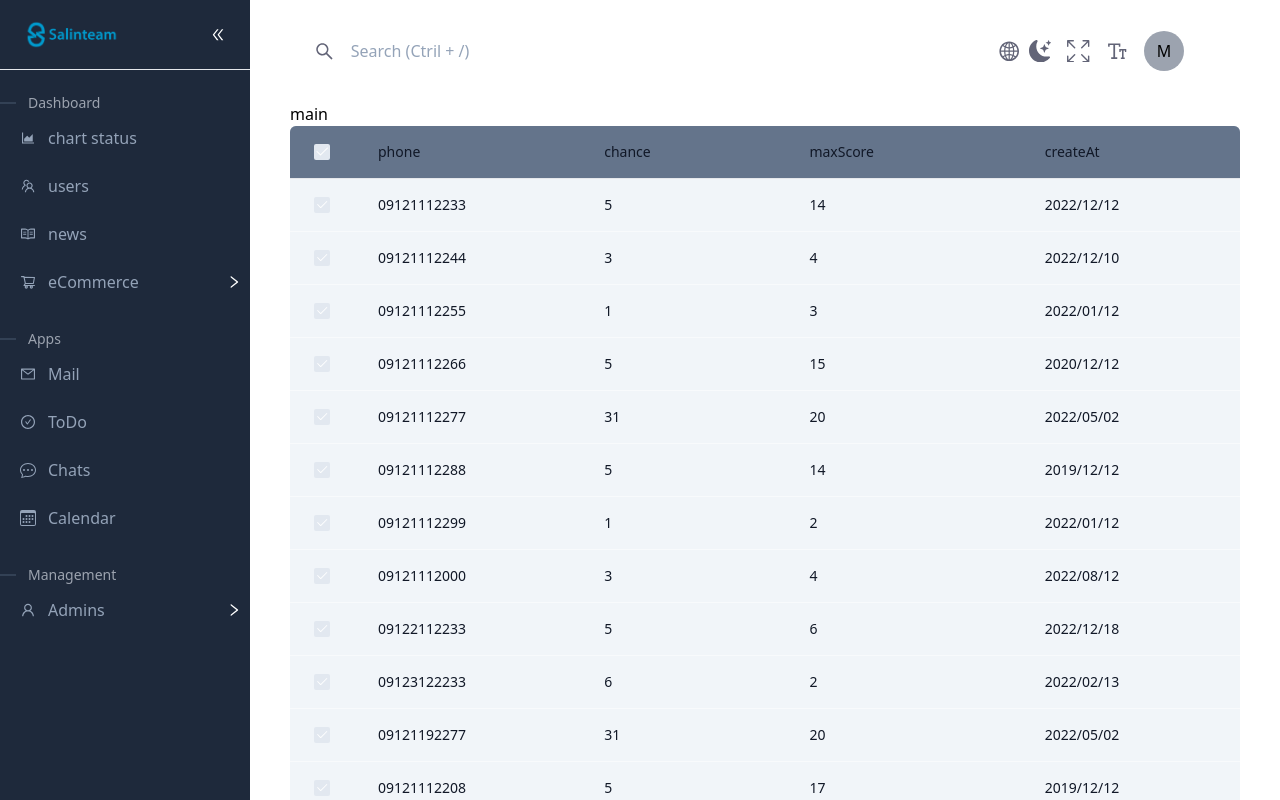
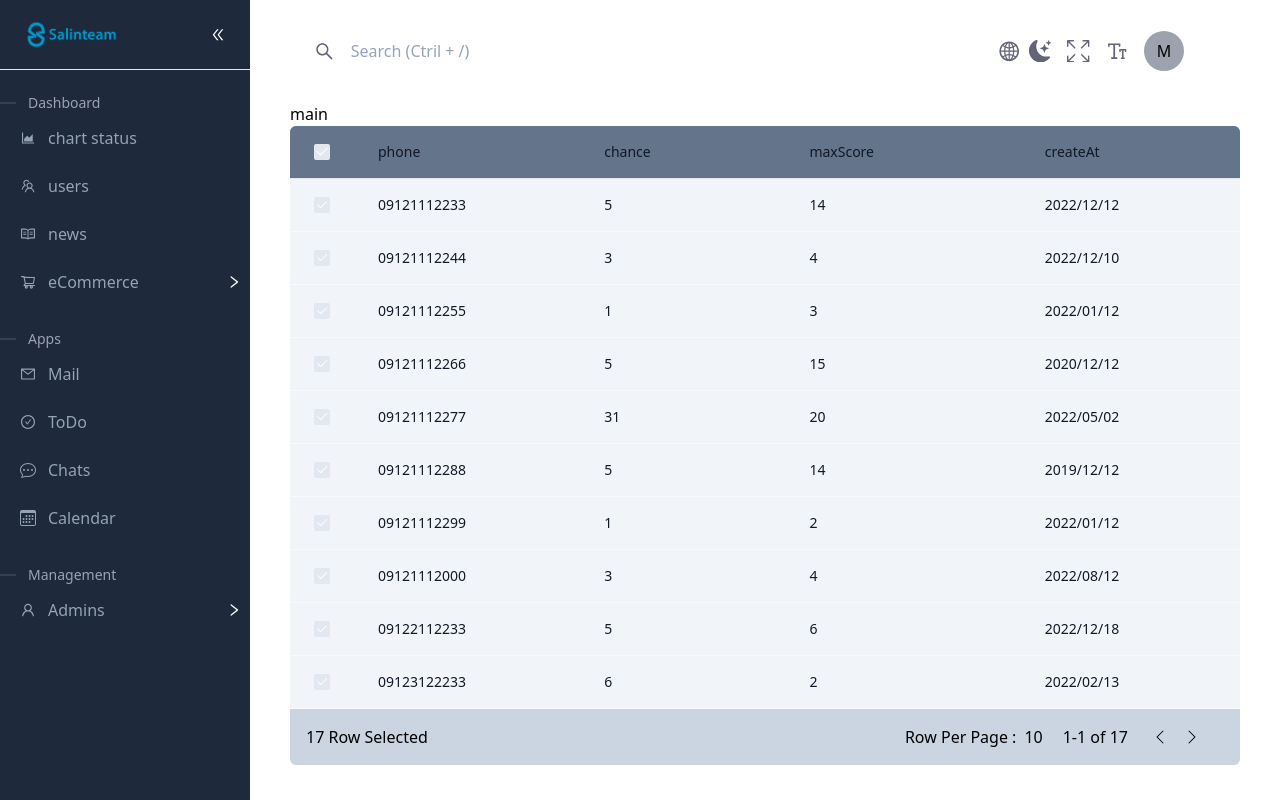
Before and after one commit to mahdi-rwx/admin-panel, a React (Create React App) app: page / in a window 1280 px wide. Both pictures are taken after a click on the element 322 px from the left and 152 px from the top of the page. Shown: the top 800 px of the page. Built offline with nearby package versions, Linux system fonts and the light colour scheme.

Commit message:
create usePagination and use in table component

```diff
--- a/src/components/table/Table.tsx
+++ b/src/components/table/Table.tsx
@@ -12,6 +12,7 @@ import {
   BsFillCaretUpFill,
   BsFillDiamondFill,
 } from "react-icons/bs";
+import usePagination from "../../hooks/usePagination";
 import Tbody from "./components/Tbody";
 import Tfooter from "./components/Tfooter";
 import Thead from "./components/Thead";
@@ -31,8 +32,22 @@ const Table: FC<Props> = ({
   setTableSelected,
 }) => {
   const [currentSort, setCurrentSort] = useState<ISort>("DEFAULT");
-  const [filtedData, setFiltedData] = useState([...data]);
   const [keySort, setKeySort] = useState("");
+
+  const {
+    filteredData,
+    setFilteredData,
+    currentPage,
+    nextPage,
+    pageNumbers,
+    pages,
+    paginate,
+    prevPage,
+    setSearching,
+    sliceData,
+    setShowItemsPage,
+    showItemsPage
+  } = usePagination(data);
 
   const sortUp = useCallback(
     (key: string) => {
@@ -42,9 +57,9 @@ const Table: FC<Props> = ({
           ? a[key].localeCompare(b[key])
           : a[key] - b[key]
       );
-      setFiltedData(sortData);
+      setFilteredData(sortData);
     },
-    [data]
+    [data, setFilteredData]
   );
 
   const sortDown = useCallback(
@@ -55,14 +70,14 @@ const Table: FC<Props> = ({
           ? b[key].localeCompare(a[key])
           : b[key] - a[key]
       );
-      setFiltedData(reverseData);
+      setFilteredData(reverseData);
     },
-    [data]
+    [data, setFilteredData]
   );
 
   const sortDefault = useCallback(() => {
-    setFiltedData([...data]);
-  }, [data]);
+    setFilteredData([...data]);
+  }, [data, setFilteredData]);
 
   const sortTypes: any = useMemo(
     () => ({
@@ -99,11 +114,21 @@ const Table: FC<Props> = ({
         setCurrentSort,
         keySort,
         setKeySort,
-        filtedData,
-        setFiltedData,
+        filteredData,
+        setFilteredData,
         tableSelected,
         setTableSelected,
         data,
+        currentPage,
+        nextPage,
+        pageNumbers,
+        pages,
+        paginate,
+        prevPage,
+        setSearching,
+        sliceData,
+        setShowItemsPage,
+        showItemsPage
       }}
     >
       <div className="flex flex-col">
--- a/src/components/table/components/Tbody.tsx
+++ b/src/components/table/components/Tbody.tsx
@@ -6,7 +6,7 @@ interface Props {
   data: Object[];
 }
 const Tbody: FC<Props> = ({ data }) => {
-  const { filtedData, setTableSelected, tableSelected } =
+  const { setTableSelected, tableSelected, sliceData } =
     useContext(TableContext);
 
   const handleIsChecked = useCallback(
@@ -34,8 +34,8 @@ const Tbody: FC<Props> = ({ data }) => {
   return (
     <tbody>
       {data &&
-        filtedData.length > 0 &&
-        filtedData.map((i: any) => {
+        sliceData.length > 0 &&
+        sliceData.map((i: any) => {
           return (
             <tr
               className="border-b border-b-slate-50 bg-slate-100 hover:bg-slate-300 transition-colors"
--- a/src/components/table/components/Tfooter.tsx
+++ b/src/components/table/components/Tfooter.tsx
@@ -1,36 +1,49 @@
+import { useContext, useEffect, useState } from "react";
 import { BsChevronLeft, BsChevronRight } from "react-icons/bs";
 import Combobox from "../../combobox/Combobox";
 import ComboboxList from "../../combobox/components/ComboboxList";
 import ComboboxToggle from "../../combobox/components/ComboboxToggle";
 import Paper from "../../paper/Paper";
+import { TableContext } from "../context/TableContext";
 
 const Tfooter = () => {
+  const {
+    data,
+    tableSelected,
+    nextPage,
+    prevPage,
+    setShowItemsPage,
+    showItemsPage,
+  } = useContext(TableContext);
+
   return (
     <div className="footer-table p-4 flex justify-between items-center">
-      <div></div>
+      <div>
+        {tableSelected.length > 0 && <p>{tableSelected.length} Row Selected</p>}
+      </div>
       <div className="toolbar-footer-table flex items-center">
         <p>Row Per Page : </p>
         <Combobox>
           <ComboboxToggle>
-            <div className="mr-5 ml-2">10</div>
+            <div className="mr-5 ml-2">{showItemsPage}</div>
           </ComboboxToggle>
           <ComboboxList>
             <Paper className={`absolute top-${0} left-0 z-50`}>
               <ul className="">
-                <li>1</li>
-                <li>2</li>
-                <li>3</li>
+                <li onClick={() => setShowItemsPage(10)}>10</li>
+                <li onClick={() => setShowItemsPage(25)}>25</li>
+                <li onClick={() => setShowItemsPage(50)}>50</li>
               </ul>
             </Paper>
           </ComboboxList>
         </Combobox>
 
-        <p>1-10 of 50</p>
+        <p>1-1 of {data?.length}</p>
         <div className="flex items-center mx-4">
-          <span className="mx-2 cursor-pointer">
+          <span className="mx-2 cursor-pointer" onClick={prevPage}>
             <BsChevronLeft />
           </span>
-          <span className="mx-2 cursor-pointer">
+          <span className="mx-2 cursor-pointer" onClick={nextPage}>
             <BsChevronRight />
           </span>
         </div>
--- a/src/components/table/context/TableContext.tsx
+++ b/src/components/table/context/TableContext.tsx
@@ -11,11 +11,21 @@ export const TableContext = createContext({
   setCurrentSort: vd,
   keySort: "",
   setKeySort: vd,
-  filtedData: [],
-  setFiltedData: vd,
+  filteredData: [],
+  setFilteredData: vd,
   tableSelected: [],
   setTableSelected: vd,
-  data:[]
+  data: [],
+  currentPage: 1,
+  nextPage: vd,
+  pageNumbers: [],
+  pages: 1,
+  paginate: vd,
+  prevPage: vd,
+  setSearching: vd,
+  sliceData: [],
+  setShowItemsPage:vd,
+  showItemsPage:10
 } as IContextValues);
 
 const TableProvider = ({ values, children }: Props) => {
--- a/src/components/table/types.tsx
+++ b/src/components/table/types.tsx
@@ -5,14 +5,38 @@ export interface IColumns {
   key: string;
   title: string | JSX.Element | null;
 }
+export interface ISortTypes {
+  up: {
+    icon: JSX.Element;
+    fn: (key: string) => void;
+  };
+  down: {
+    icon: JSX.Element;
+    fn: (key: string) => void;
+  };
+  default: {
+    icon: JSX.Element;
+    fn: () => void;
+  };
+}
 export interface IContextValues {
   currentSort: ISort;
   setCurrentSort: Dispatch<SetStateAction<ISort>>;
   keySort: string;
   setKeySort: Dispatch<SetStateAction<string>>;
-  filtedData: Object[];
-  setFiltedData: Dispatch<SetStateAction<Object[]>>;
+  filteredData: Object[];
+  setFilteredData: Dispatch<SetStateAction<Object[]>>;
   tableSelected: number[];
   setTableSelected: Dispatch<SetStateAction<number[]>>;
-  data:Object[]
+  data: Object[];
+  currentPage: number;
+  nextPage: () => void;
+  prevPage: () => void;
+  pageNumbers: Object[];
+  pages: number;
+  paginate: (pageNumber: number) => void;
+  setSearching: Dispatch<SetStateAction<boolean>>;
+  sliceData: Object[];
+  setShowItemsPage: Dispatch<SetStateAction<number>>;
+  showItemsPage: number;
 }
--- /dev/null
+++ b/src/hooks/usePagination.tsx
@@ -0,0 +1,87 @@
+import { useCallback, useEffect, useMemo, useState } from "react";
+
+const usePagination = (data: Object[], itemsPage: number = 10) => {
+  const [currentPage, setCurrentPage] = useState<number>(1);
+  const [showItemsPage, setShowItemsPage] = useState<number>(itemsPage)
+  const pageNumbers = [];
+
+  const lastPageData = useMemo(
+    () => showItemsPage * currentPage,
+    [currentPage, showItemsPage]
+  );
+  const firstPageData = useMemo(
+    () => lastPageData - showItemsPage,
+    [showItemsPage, lastPageData]
+  );
+
+  const [filteredData, setFilteredData] = useState<Object[]>(data || []);
+  useEffect(() => {
+    setFilteredData(data);
+  }, [data]);
+
+  const [sliceData, setSliceData] = useState<Object[]>(
+    [...filteredData]?.slice(firstPageData, lastPageData)
+  );
+
+  const [searching, setSearching] = useState<boolean>(false);
+
+  useEffect(() => {
+    setSliceData([...filteredData]?.slice(firstPageData, lastPageData));
+    if (searching) {
+      setCurrentPage(1);
+      setSearching(false);
+    }
+  }, [filteredData, firstPageData, lastPageData, searching]);
+
+  const pages = useMemo(
+    () => Math.ceil(filteredData?.length / showItemsPage),
+    [filteredData?.length, showItemsPage]
+  );
+  let otherLeft = false;
+  let otherRight = false;
+  const paginate = (pageNumber: number) => setCurrentPage(pageNumber);
+
+  const nextPage = useCallback(() => {
+    setCurrentPage((prev) => prev + 1);
+    if (currentPage === pages) setCurrentPage(pages);
+  }, [currentPage, pages]);
+
+  const prevPage = useCallback(() => {
+    setCurrentPage((prev) => prev - 1);
+    if (currentPage === 1) setCurrentPage(1);
+  }, [currentPage]);
+
+  for (let i = 1; i < pages + 1; i++) {
+    if (i === currentPage) {
+      pageNumbers.push({ id: i, current: true, other: false });
+    } else if (
+      i < 2 ||
+      i > pages - 1 ||
+      i === currentPage - 1 ||
+      i === currentPage + 1
+    ) {
+      pageNumbers.push({ id: i, current: false, other: false });
+    } else if (i > 1 && i < currentPage && !otherLeft) {
+      pageNumbers.push({ id: i, current: false, other: true });
+      otherLeft = true;
+    } else if (i < pages && i > currentPage && !otherRight) {
+      pageNumbers.push({ id: i, current: false, other: true });
+      otherRight = true;
+    }
+  }
+  return {
+    sliceData,
+    paginate,
+    nextPage,
+    prevPage,
+    pageNumbers,
+    currentPage,
+    pages,
+    setFilteredData,
+    setSearching,
+    filteredData,
+    setShowItemsPage,
+    showItemsPage
+  };
+};
+export default usePagination;
```
